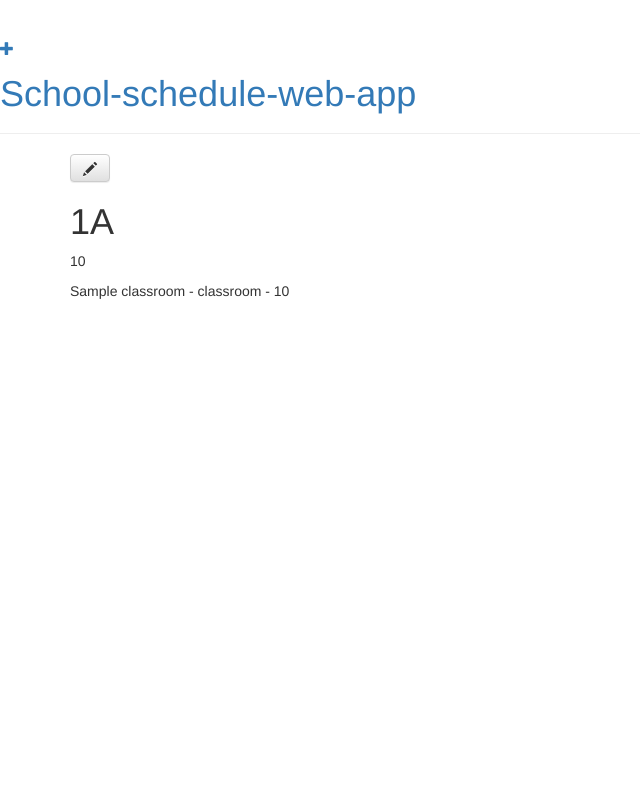
After one commit to MariaPechka/school-schedule-web-app, a Django app: page /class/1/ in a window 1280 px wide. The commit adds this page. Shown: the whole page, without its empty margins (0-640 px from the left). Run offline with Django 5.2, Linux system fonts and the light colour scheme; data comes from the database, SQL or seed files in the repository; tables that the repository leaves empty hold one stand-in row (values such as "Sample post"); some libraries are stand-ins or nearby versions.

Commit message:
Methods List, Detail, Add, Edit for model Classsss... It's 4am... I wanna sleep...

```diff
--- a/schoolapp/apiapp/models.py
+++ b/schoolapp/apiapp/models.py
@@ -22,8 +22,8 @@ class Eduparallel(models.Model):
     level = models.ForeignKey(Level, on_delete=models.SET_NULL, null=True)
 
     def __str__(self):
-        # return f'{str(self.year)} - {None}'
-        return f'{str(self.year)} - {self.level.title}'
+        return f'{str(self.year)}'
+        # return f'{str(self.year)} - {self.level.title}'
 
 
 class Complexity(models.Model):
@@ -51,6 +51,9 @@ class Classroom(models.Model):
     )
     type = models.CharField(choices=ROOM_TYPE_CHOICES, null=True)
     capacity = models.IntegerField()
+
+    def __str__(self):
+        return f'{self.name} - {self.type} - {self.capacity}'
 
 
 class Class(models.Model):
--- a/schoolapp/apiapp/views.py
+++ b/schoolapp/apiapp/views.py
@@ -37,12 +37,13 @@ class ComplexityViewSet(ModelViewSet):
     serializer_class = ComplexitySerializer
 
 
+# Classroom methods
 def list_classroom(request):
     classrooms = models.Classroom.objects.all().order_by('name')
     return render(request, 'classroom/classroom_list.html', {'posts': classrooms})
 
 
-def classroom_detail(request, pk):
+def detail_classroom(request, pk):
     post = get_object_or_404(models.Classroom, pk=pk)
     return render(request, 'classroom/classroom_detail.html', {'post': post})
 
@@ -53,7 +54,7 @@ def add_classroom(request):
         if form.is_valid():
             post = form.save()
             post.save()
-            return redirect('classroom_detail', pk=post.pk)
+            return redirect('detail_classroom', pk=post.pk)
     else:
         form = forms.ClassroomForm()
     return render(request, 'classroom/classroom_edit.html', {'form': form})
@@ -65,16 +66,45 @@ def edit_classroom(request, pk):
         form = forms.ClassroomForm(request.POST, instance=classroom)
         if form.is_valid():
             post = form.save()
-            return redirect('classroom_detail', pk=post.pk)
+            return redirect('detail_classroom', pk=post.pk)
     else:
         form = forms.ClassroomForm(instance=classroom)
     return render(request, 'classroom/classroom_edit.html', {'form': form})
 
 
 
-def add_class(request):
-    form = forms.ClassForm()
-    return render(request, 'class_edit.html', {'form': form})
+# Class Methods
+def class_list(request):
+    classes = models.Class.objects.all().order_by('eduparallel', 'letter')
+    return render(request, 'class/list_class.html', {'classes': classes})
+
+def class_detail(request, pk):
+    class_obj = get_object_or_404(models.Class, pk=pk)
+    return render(request, 'class/detail_class.html', {'class': class_obj})
+
+def class_add(request):
+    if request.method == "POST":
+        form = forms.ClassForm(request.POST)
+        if form.is_valid():
+            class_obj = form.save()
+            class_obj.save()
+            return redirect('class_list')
+    else:
+        form = forms.ClassForm()
+    return render(request, 'class/edit_class.html', {'form': form})
+
+def class_edit(request, pk):
+    class_get_obj = get_object_or_404(models.Class, pk=pk)
+    if request.method == "POST":
+        form = forms.ClassForm(request.POST, instance=class_get_obj)
+        if form.is_valid():
+            class_obj = form.save()
+            return redirect('class_list')
+    else:
+        form = forms.ClassForm(instance=class_get_obj)
+    return render(request, 'class/edit_class.html', {'form': form})
+
+
 
 
 def add_teacher(request):
--- a/schoolapp/schoolapp/urls.py
+++ b/schoolapp/schoolapp/urls.py
@@ -33,12 +33,19 @@ router.register(r'complexity', ComplexityViewSet)
 
 urlpatterns = [
     path('admin/', admin.site.urls),
+
     path('classroom/', views.list_classroom, name='list_classroom'),
     path('classroom/new/', views.add_classroom, name='add_classroom'),
-    path('classroom/<int:pk>/', views.classroom_detail, name='classroom_detail'),
+    path('classroom/<int:pk>/', views.detail_classroom, name='detail_classroom'),
     path('classroom/<int:pk>/edit/', views.edit_classroom, name='edit_classroom'),
-    path('post/class/', views.add_class, name='add_class'),
+
+    path('class/', views.class_list, name='class_list'),
+    path('class/new', views.class_add, name='class_add'),
+    path('class/<int:pk>/', views.class_detail, name='class_detail'),
+    path('class/<int:pk>/edit', views.class_edit, name='class_edit'),
+
     path('post/teacher/', views.add_teacher, name='add_teacher'),
+
     path('post/school-user/', views.add_schooluser, name='add_schooluser'),
     # path('lessons/', show_lessons),
     # path('', get_complexity)
--- /dev/null
+++ b/schoolapp/templates/class/base.html
@@ -0,0 +1,33 @@
+{% load static %}
+<html>
+  <head>
+    <title>School-schedule-web-app</title>
+    <link
+      rel="stylesheet"
+      href="//maxcdn.bootstrapcdn.com/bootstrap/3.2.0/css/bootstrap.min.css"
+    />
+    <link
+      rel="stylesheet"
+      href="//maxcdn.bootstrapcdn.com/bootstrap/3.2.0/css/bootstrap-theme.min.css"
+    />
+    <link
+      href="//fonts.googleapis.com/css?family=Lobster&subset=latin,latin-ext"
+      rel="stylesheet"
+      type="text/css"
+    />
+    <!-- <link rel="stylesheet" href="{% static 'css/blog.css' %}"> -->
+  </head>
+  <body>
+    <div class="page-header">
+      <a href="{% url 'class_add' %}" class="top-menu"
+        ><span class="glyphicon glyphicon-plus"></span
+      ></a>
+      <h1><a href="/">School-schedule-web-app</a></h1>
+    </div>
+    <div class="content container">
+      <div class="row">
+        <div class="col-md-8">{% block content %} {% endblock %}</div>
+      </div>
+    </div>
+  </body>
+</html>
--- /dev/null
+++ b/schoolapp/templates/class/detail_class.html
@@ -0,0 +1,10 @@
+{% extends 'class/base.html' %} {% block content %}
+<div class="class">
+  <a class="btn btn-default" href="{% url 'class_edit' pk=class.pk %}"
+    ><span class="glyphicon glyphicon-pencil"></span
+  ></a>
+  <h1>{{ class.eduparallel }}{{ class.letter }}</h1>
+  <p>{{ class.student_amount }}</p>
+  <p>{{ class.own_classroom|linebreaksbr }}</p>
+</div>
+{% endblock %}
--- a/schoolapp/templates/class_edit.html
+++ b/schoolapp/templates/class/edit_class.html
@@ -1,6 +1,6 @@
-{% extends 'base.html' %} {% block content %}
+{% extends 'class/base.html' %} {% block content %}
 <h1>Новый класс</h1>
-<form method="POST" class="post-form">
+<form method="POST" class="class-form">
   {% csrf_token %} {{ form.as_p }}
   <button type="submit" class="save btn btn-default">Сохранить</button>
 </form>
```
Also changed, not shown: schoolapp/templates/class/list_class.html (added, +11 -0 lines).
